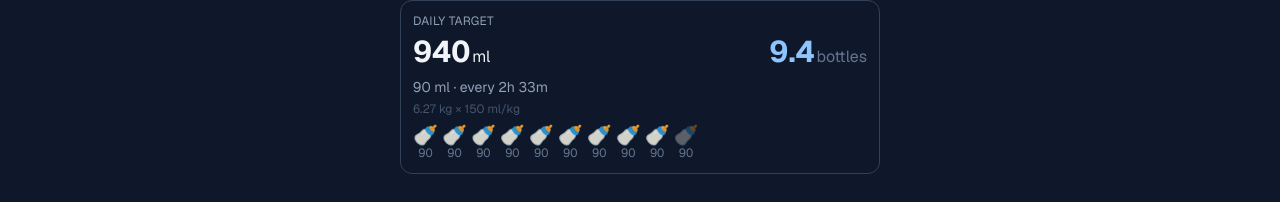
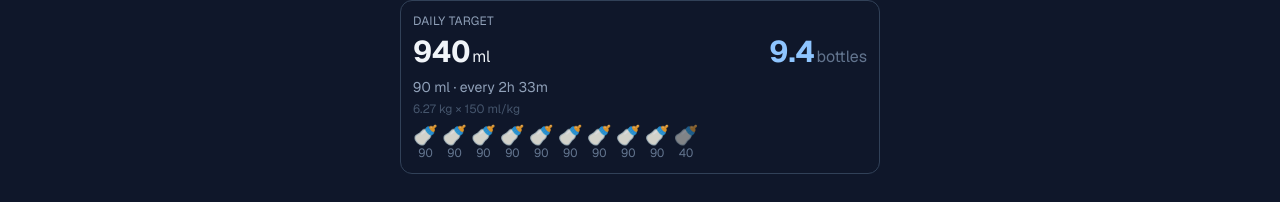
Before and after one commit to koenswings/app-milkwise, a Next.js app in the folder app/: page / in a window 1280 px wide. Shown: the part 204-406 px from the top of the page. Built offline with nearby package versions, Linux system fonts and the light colour scheme.

Commit message:
fix: pictogram counts; bump to 1.0.44

```diff
--- a/app/src/components/cards/DailyTargetCard.tsx
+++ b/app/src/components/cards/DailyTargetCard.tsx
@@ -41,13 +41,16 @@ function NumericView({ settings, derived }: Props) {
         {Array.from({ length: totalSlots }).map((_, i) => {
           const isFull = i < fullSlots;
           const isPartial = hasPartial && i === fullSlots;
+          const label = isPartial
+            ? Math.round(partial * milkPerBottle)  // remainder ml for partial
+            : settings.standardBottleVolume;        // full bottle water ml
           return (
             <div key={i} className="flex flex-col items-center">
               <span
                 className="leading-none"
-                style={{ fontSize: '1.25rem', opacity: isFull ? 0.85 : isPartial ? partial * 0.8 : 0.12 }}
+                style={{ fontSize: '1.25rem', opacity: isFull ? 0.85 : isPartial ? 0.15 + partial * 0.85 : 0.12 }}
               >🍼</span>
-              <span className="text-xs text-slate-500 tabular-nums">{settings.standardBottleVolume}</span>
+              <span className="text-xs text-slate-500 tabular-nums">{label}</span>
             </div>
           );
         })}
--- a/app/src/components/cards/StatusCard.tsx
+++ b/app/src/components/cards/StatusCard.tsx
@@ -41,16 +41,12 @@ function statusText(pct: number, y: number, r: number) {
 function Panel({ label, ml, pct, milkPerBottle, y, r, onExplain, feeds24h }:
   { label: string; ml: number; pct: number; milkPerBottle: number; y: number; r: number; onExplain: () => void; feeds24h: Feed[] }) {
 
+  // Equivalent standard-bottle count — pictograms match the number above
   const bottles = ml / milkPerBottle;
-
-  // Build actual feed pictograms from real 24h feeds
-  // Each feed shown as an emoji sized relative to milkPerBottle
-  const feedEmojis = [...feeds24h]
-    .sort((a, b) => b.volume - a.volume) // large → small
-    .map(f => ({
-      vol: f.volume,
-      size: waterToMilk(f.volume) / milkPerBottle,
-    }));
+  const full = Math.floor(bottles);
+  const partial = bottles - full;
+  const hasPartial = partial > 0.05;
+  const partialMl = Math.round(partial * milkPerBottle);
 
   return (
     <div className={`rounded-xl border p-3 ${bgBorder(pct, y, r)}`}>
@@ -67,17 +63,20 @@ function Panel({ label, ml, pct, milkPerBottle, y, r, onExplain, feeds24h }:
       </div>
       <div className={`text-sm mb-2 ${colorClass(pct, y, r)}`}>{Math.round(pct)}% · {statusText(pct, y, r)}</div>
 
-      {/* Actual feed pictograms: real bottles from last 24h, labels bottom-aligned */}
+      {/* Equivalent standard-bottle pictograms — count matches number, labels bottom-aligned */}
       <div className="flex flex-wrap items-end gap-1 mt-1">
-        {feedEmojis.map((f, i) => (
-          <div key={i} className="flex flex-col items-center justify-end">
-            <span
-              className="leading-none block"
-              style={{ fontSize: `${Math.max(0.8, Math.min(1.5, f.size + 0.3))}rem`, opacity: 0.7 + f.size * 0.3 }}
-            >🍼</span>
-            <span className="text-xs text-slate-500 tabular-nums leading-none mt-0.5">{f.vol}</span>
+        {Array.from({ length: full }).map((_, i) => (
+          <div key={i} className="flex flex-col items-center">
+            <span className="text-xl leading-none">🍼</span>
+            <span className="text-xs text-slate-500 tabular-nums leading-none mt-0.5">{Math.round(milkPerBottle)}</span>
           </div>
         ))}
+        {hasPartial && (
+          <div className="flex flex-col items-center">
+            <span className="text-xl leading-none" style={{ opacity: 0.15 + partial * 0.85 }}>🍼</span>
+            <span className="text-xs text-slate-500 tabular-nums leading-none mt-0.5">{partialMl}</span>
+          </div>
+        )}
       </div>
     </div>
   );
```
Also changed, not shown: 1 other file (tests, documents, lock files or other folders).
